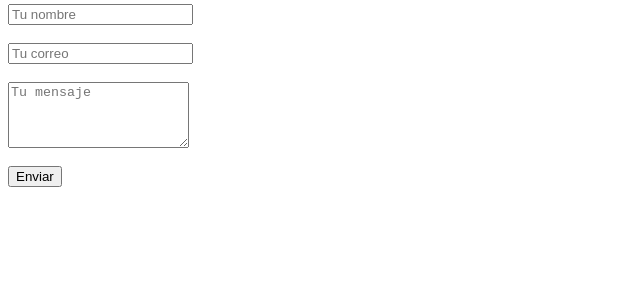
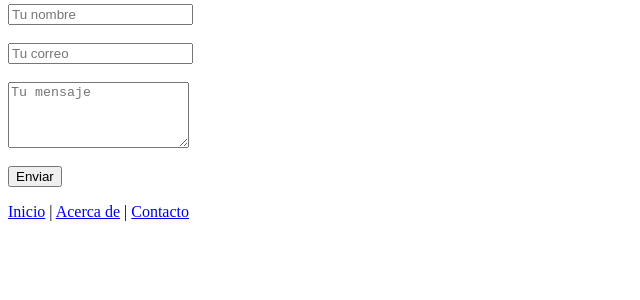
Before and after one commit to RoyerBizarro/mi-primera-web, a Flask app: page / in a window 1280 px wide. Shown: the part 334-634 px from the top of the page, without its empty margins (0-640 px from the left). Run offline with Flask 3, Linux system fonts and the light colour scheme.

Commit message:
Add files via upload

```diff
--- a/app.py
+++ b/app.py
@@ -27,5 +27,16 @@ def inicio():
 
     return render_template("index.html", enviado=mensaje_enviado)
 
+
+@app.route("/about")
+def about():
+    return render_template("about.html")
+
+@app.route("/contacto")
+def contacto():
+    return render_template("contacto.html")
+
+
+
 if __name__ == "__main__":
     app.run(debug=True)
--- a/requirements.txt
+++ /dev/null
@@ -1,2 +0,0 @@
-flask
-gunicorn
--- a/templates/index.html
+++ b/templates/index.html
@@ -24,4 +24,11 @@
     <button type="submit">Enviar</button>
     </form>
 
+    <nav>
+        <a href="/">Inicio</a> |
+        <a href="/about">Acerca de</a> |
+        <a href="/contacto">Contacto</a>
+    </nav>
+
+
 </body>
```
Also changed, not shown: static/style.css (+7 -0 lines), templates/about.html (added, +11 -0 lines), templates/contacto.html (added, +11 -0 lines).
